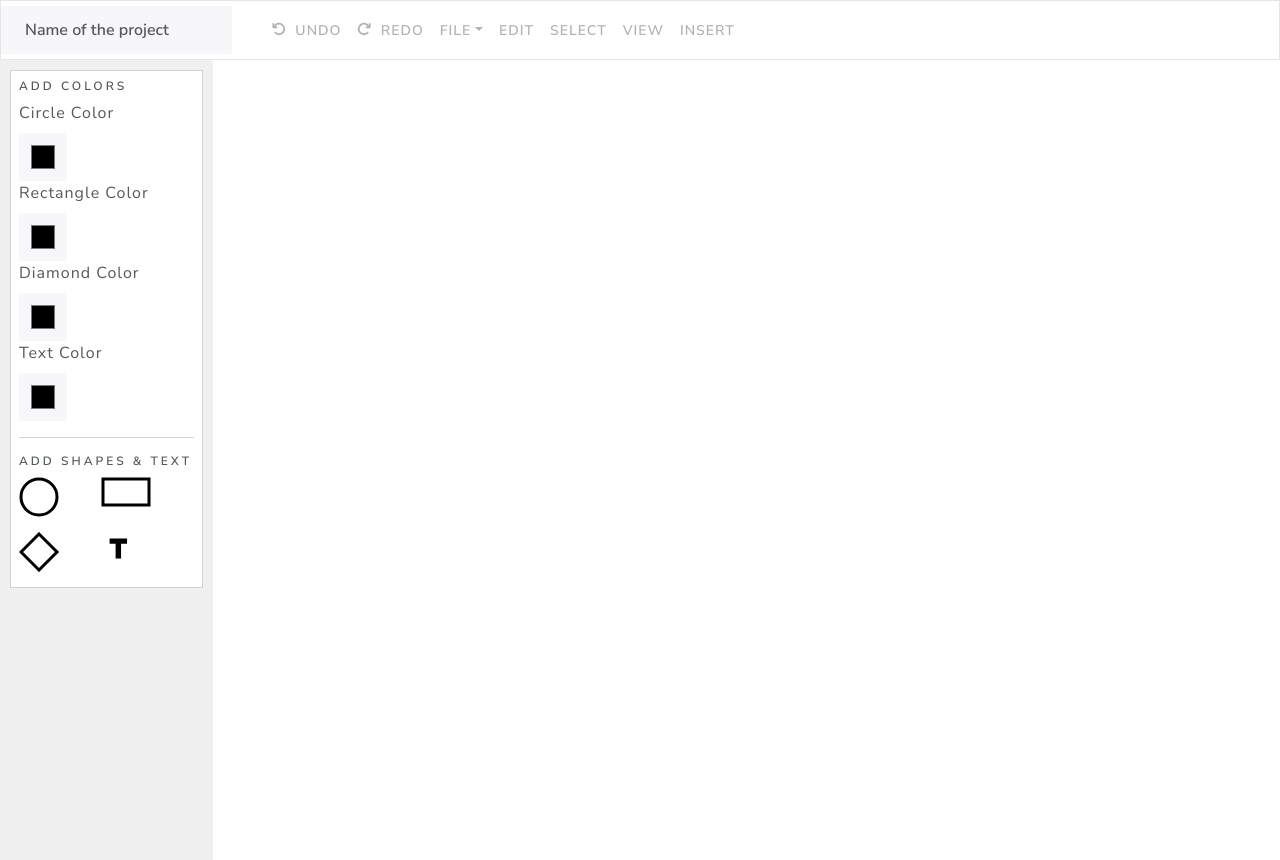
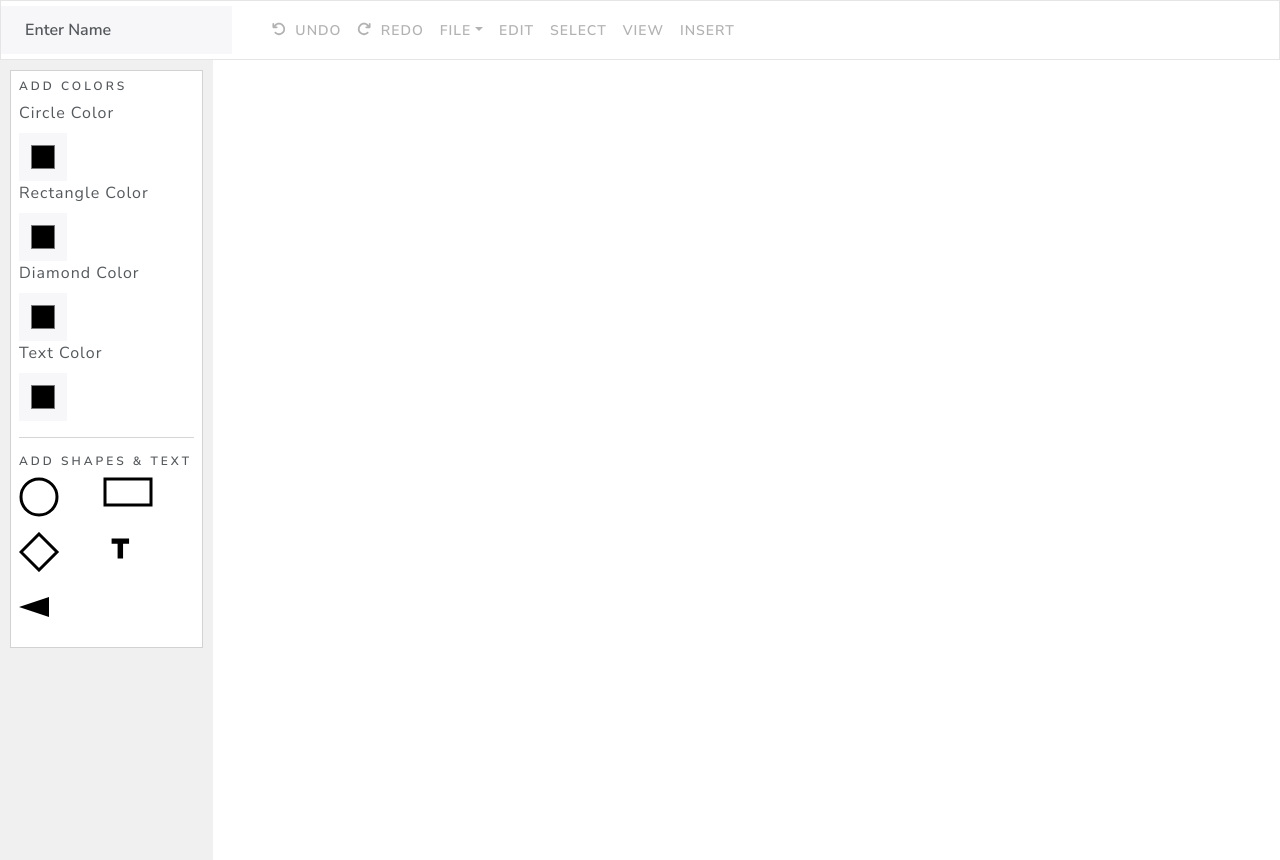
Before and after one commit to BRIGHTON-ASUMANI/canvas, a React (Create React App) app: page / in a window 1280 px wide. Shown: the top 860 px of the page. Built offline with nearby package versions, Linux system fonts and the light colour scheme.

Commit message:
add arrow shapes

```diff
--- a/src/App.js
+++ b/src/App.js
@@ -12,17 +12,18 @@ import {
 import {
   Stage, Layer, Text, Circle, Rect, RegularPolygon,
   Transformer,
+  Arrow,
 } from 'react-konva';
-import { FontAwesomeIcon } from '@fortawesome/react-fontawesome';
-import { faUndo, faRedo, faTrash } from '@fortawesome/free-solid-svg-icons';
 import './App.css';
+import Sidebar from './components/SideBar';
+import CustomNavbar from './components/Navbar';
 
 function App() {
   const stageRef = useRef(null);
   const layerRef = useRef(null);
   const [shapes, setShapes] = useState([]);
   const [selectedShapeIndex, setSelectedShapeIndex] = useState(null);
-  const [brandName, setBrandName] = useState('Name of the project');
+  const [brandName, setBrandName] = useState('Enter Name');
   const [undoStack, setUndoStack] = useState([]);
   const [redoStack, setRedoStack] = useState([]);
   const [circleColor, setCircleColor] = useState('red');
@@ -167,10 +168,10 @@ function App() {
       radius: 50,
       fill: 'transparent', // Inside color
       stroke: circleColor, // Border color
-      text: '', // Initialize text property
+      text: '',
       // strokeWidth: 3,
-      fillText: 'white', // Add fillText property
-      fontSize: 12, // Add fontSize property
+      fillText: 'white',
+      fontSize: 12,
       id: `circle${shapes.length + 1}`,
     };
     const action = { shape: circle, index: shapes.length };
@@ -190,7 +191,7 @@ function App() {
       fill: 'transparent', // Inside color
       stroke: rectangleColor, // Border color
       // strokeWidth: 3,
-      fontSize: 12, // Add fontSize property
+      fontSize: 12,
       id: `rect${shapes.length + 1}`,
 
     };
@@ -206,15 +207,15 @@ function App() {
       type: 'diamond',
       x: window.innerWidth / 2,
       y: window.innerHeight / 2,
-      sides: 4, // A diamond is essentially a square (4 sides)
+      sides: 4,
       radius: 50 * Math.sqrt(2), // Calculate radius based on side length for a regular polygon
       fill: 'transparent',
       stroke: diamondColor,
       // strokeWidth: 3,
-      rotation: 45, // Rotate the square to make it look like a diamond
-      text: '', // Initialize text property
-      fillText: 'white', // Add fillText property
-      fontSize: 12, // Add fontSize property
+      rotation: 45,
+      text: '',
+      fillText: 'white',
+      fontSize: 12,
       id: `diamond${shapes.length + 1}`,
     };
     const action = { shape: diamond, index: shapes.length };
@@ -224,12 +225,31 @@ function App() {
     setRedoStack([]);
   };
 
+  const addArrow = () => {
+    const arrow = {
+      type: 'arrow',
+      points: [100, 100, 200, 200], // Change points as needed
+      pointerLength: 10,
+      pointerWidth: 10,
+      fill: 'black',
+      stroke: 'black',
+      strokeWidth: 2,
+      draggable: true,
+      id: `arrow${shapes.length + 1}`,
+    };
+    const action = { shape: arrow, index: shapes.length };
+    setUndoStack([...undoStack, action]);
+    setShapes([...shapes, arrow]);
+    setSelectedId(arrow.id);
+    setRedoStack([]);
+  };
+
   const addText = () => {
     const text = {
       type: 'text',
       x: window.innerWidth / 2,
       y: window.innerHeight / 2,
-      text: 'Sample Text', // Default text
+      text: 'Sample Text',
       fill: textColor,
       fontSize: 18,
       draggable: true,
@@ -278,138 +298,31 @@ function App() {
 
   return (
     <div>
-      <Navbar
-        bg="light"
-        variant="
-light">
-        <Navbar.Brand>
-          <Form.Control
-            type="text"
-            placeholder="Enter brand name"
-            value={brandName}
-            onChange={(e) => setBrandName(e.target.value)}
-            style={{ fontWeight: 'bold', fontSize: '16px' }}
-          />
-        </Navbar.Brand>
-        <Nav>
-          <Nav.Link onClick={handleUndo}>
-            <FontAwesomeIcon icon={faUndo} />
-&nbsp;
-            Undo
-          </Nav.Link>
-          <Nav.Link onClick={handleRedo}>
-            <FontAwesomeIcon icon={faRedo} />
-&nbsp;
-            Redo
-          </Nav.Link>
-        </Nav>
-        <Nav className="mr-auto">
-          <Dropdown>
-            <Dropdown.Toggle as={Nav.Link} id="file-dropdown">
-              File
-            </Dropdown.Toggle>
-            <Dropdown.Menu>
-              <Dropdown.Item
-                variant="primary"
-                onClick={handleDownload}
-              >
-                Download Project
-              </Dropdown.Item>
-              <Dropdown.Item>test</Dropdown.Item>
-              <Dropdown.Item>test</Dropdown.Item>
-              <Dropdown.Item>test</Dropdown.Item>
-              <Dropdown.Item>test</Dropdown.Item>
-            </Dropdown.Menu>
-          </Dropdown>
-          <Nav.Link disabled>Edit</Nav.Link>
-          <Nav.Link disabled>Select</Nav.Link>
-          <Nav.Link disabled>View</Nav.Link>
-          <Nav.Link disabled>Insert</Nav.Link>
-        </Nav>
-      </Navbar>
+      <CustomNavbar
+        brandName={brandName}
+        setBrandName={setBrandName}
+        handleUndo={handleUndo}
+        handleRedo={handleRedo}
+        handleDownload={handleDownload}
+      />
       <Container fluid>
         <Row>
           <Col md={2} className="sidebar">
-            <Card className="px-2 pt-2">
-              <div>
-                <h6>Add Colors</h6>
-                <div className="shape-container">
-                  {/* Input for Circle Color */}
-                  <Form.Group controlId="circleColor">
-                    <Form.Label>Circle Color</Form.Label>
-                    <Form.Control
-                      type="color"
-                      value={circleColor}
-                      onChange={(e) => setCircleColor(e.target.value)}
-                    />
-                  </Form.Group>
-
-                  {/* Input for Rectangle Color */}
-                  <Form.Group controlId="rectangleColor">
-                    <Form.Label>Rectangle Color</Form.Label>
-                    <Form.Control
-                      type="color"
-                      value={rectangleColor}
-                      onChange={(e) => setRectangleColor(e.target.value)}
-                    />
-                  </Form.Group>
-
-                  {/* Input for Diamond Color */}
-                  <Form.Group controlId="diamondColor">
-                    <Form.Label>Diamond Color</Form.Label>
-                    <Form.Control
-                      type="color"
-                      value={diamondColor}
-                      onChange={(e) => setDiamondColor(e.target.value)}
-                    />
-                  </Form.Group>
-
-                  {/* Input for Text Color */}
-                  <Form.Group controlId="textColor">
-                    <Form.Label>Text Color</Form.Label>
-                    <Form.Control
-                      type="color"
-                      value={textColor}
-                      onChange={(e) => setTextColor(e.target.value)}
-                    />
-                  </Form.Group>
-                </div>
-              </div>
-              <hr />
-              {' '}
-              {/* Divider between color and shape sections */}
-              <div>
-                <h6>Add Shapes & Text</h6>
-                <div className="shape-container">
-                  {/* SVG Icons for adding shapes */}
-                  <div className="shape-icons">
-                    <svg width="40" height="40" onClick={addCircle}>
-                      <circle stroke="black" strokeWidth="3" fill="transparent" cx="20" cy="20" r="18" />
-                    </svg>
-                    <svg width="40" height="40" onClick={addRectangle}>
-                      <rect stroke="black" strokeWidth="3" fill="transparent" x="2" y="2" width="46" height="26" />
-                    </svg>
-                    <svg width="40" height="40" onClick={addDiamond}>
-                      <polygon stroke="black" strokeWidth="3" fill="transparent" rotate={90} points="20,2 38,20 20,38 2,20" />
-                    </svg>
-                    <svg width="50" height="50" onClick={addText}>
-                      <text stroke="black" strokeWidth="3" x="10" y="30" fontSize="24" fontWeight="bold">T</text>
-                    </svg>
-                  </div>
-
-                  {/* Delete shape button */}
-                  {/* <div className="delete-shape" onClick={() => handleDelete()}> */}
-                  {/* <span>Delete shape</span> */}
-                  {/* <FontAwesomeIcon
-                      icon={faTrash}
-                      size="5x"
-                      shake={selectedShapeIndex !== null}
-                      onClick={() => handleDelete()}
-                    /> */}
-                  {/* </div> */}
-                </div>
-              </div>
-            </Card>
+            <Sidebar
+              addCircle={addCircle}
+              addRectangle={addRectangle}
+              addDiamond={addDiamond}
+              addText={addText}
+              addArrow={addArrow}
+              circleColor={circleColor}
+              setCircleColor={setCircleColor}
+              rectangleColor={rectangleColor}
+              setRectangleColor={setRectangleColor}
+              diamondColor={diamondColor}
+              setDiamondColor={setDiamondColor}
+              textColor={textColor}
+              setTextColor={setTextColor}
+            />
           </Col>
 
           <Col md={10}>
@@ -465,6 +378,35 @@ light">
                             onTransformEnd={(e) => handleTransformEnd(index, e)}
                           />
                           )}
+                          {shape.type === 'arrow' && (
+                          <Arrow
+                            key={shape.id}
+                            {...shape}
+                            onClick={() => setSelectedId(shape.id)}
+                            onTap={() => setSelectedId(shape.id)}
+                            onDragStart={() => {
+                              // Add logic to update the selected shape index
+                              const selectedIndex = shapes.findIndex(
+                                (item) => item.id === shape.id,
+                              );
+                              setSelectedShapeIndex(selectedIndex);
+                            }}
+                            onDragEnd={(e) => {
+                              // Update the position of the arrow shape when drag ends
+                              const selectedIndex = shapes.findIndex(
+                                (item) => item.id === shape.id,
+                              );
+                              const newShapes = [...shapes];
+                              newShapes[selectedIndex] = {
+                                ...newShapes[selectedIndex],
+                                x: e.target.x(),
+                                y: e.target.y(),
+                              };
+                              setShapes(newShapes);
+                            }}
+                            draggable
+                          />
+                          )}
                           {selectedId === shape.id && (
                           <Transformer
                             ref={trRef}
--- a/src/components/Navbar.jsx
+++ b/src/components/Navbar.jsx
@@ -1,32 +1,64 @@
 /* eslint-disable react/prop-types */
 // Navbar.js
 import React from 'react';
-import { Navbar, Nav, Form } from 'react-bootstrap';
+import {
+  Navbar, Nav, Form, Dropdown,
+} from 'react-bootstrap';
+import { FontAwesomeIcon } from '@fortawesome/react-fontawesome';
+import { faUndo, faRedo } from '@fortawesome/free-solid-svg-icons';
 
 function CustomNavbar({
-  brandName, setBrandName, handleUndo, handleRedo, handleDelete,
+  brandName, setBrandName, handleUndo, handleRedo, handleDownload,
 }) {
   return (
-    <Navbar bg="light" variant="light">
+    <Navbar
+      bg="light"
+      variant="
+light"
+    >
       <Navbar.Brand>
         <Form.Control
           type="text"
           placeholder="Enter brand name"
           value={brandName}
           onChange={(e) => setBrandName(e.target.value)}
+          style={{ fontWeight: 'bold', fontSize: '16px' }}
         />
       </Navbar.Brand>
       <Nav>
-        <Nav.Link onClick={handleUndo}>Undo</Nav.Link>
-        <Nav.Link onClick={handleRedo}>Redo</Nav.Link>
-        <Nav.Link onClick={handleDelete}>Delete</Nav.Link>
+        <Nav.Link onClick={handleUndo}>
+          <FontAwesomeIcon icon={faUndo} />
+          &nbsp;
+          Undo
+        </Nav.Link>
+        <Nav.Link onClick={handleRedo}>
+          <FontAwesomeIcon icon={faRedo} />
+          &nbsp;
+          Redo
+        </Nav.Link>
       </Nav>
       <Nav className="mr-auto">
-        <Nav.Link>File</Nav.Link>
-        <Nav.Link>Edit</Nav.Link>
-        <Nav.Link>Select</Nav.Link>
-        <Nav.Link>View</Nav.Link>
-        <Nav.Link>Insert</Nav.Link>
+        <Dropdown>
+          <Dropdown.Toggle as={Nav.Link} id="file-dropdown">
+            File
+          </Dropdown.Toggle>
+          <Dropdown.Menu>
+            <Dropdown.Item
+              variant="primary"
+              onClick={handleDownload}
+            >
+              Download Project
+            </Dropdown.Item>
+            <Dropdown.Item>test</Dropdown.Item>
+            <Dropdown.Item>test</Dropdown.Item>
+            <Dropdown.Item>test</Dropdown.Item>
+            <Dropdown.Item>test</Dropdown.Item>
+          </Dropdown.Menu>
+        </Dropdown>
+        <Nav.Link disabled>Edit</Nav.Link>
+        <Nav.Link disabled>Select</Nav.Link>
+        <Nav.Link disabled>View</Nav.Link>
+        <Nav.Link disabled>Insert</Nav.Link>
       </Nav>
     </Navbar>
   );
--- a/src/components/SideBar.jsx
+++ b/src/components/SideBar.jsx
@@ -1,20 +1,106 @@
 /* eslint-disable react/prop-types */
 /* eslint-disable react/button-has-type */
-// Sidebar.js
 import React from 'react';
-import { Col, Button } from 'react-bootstrap';
+import { Form, Card } from 'react-bootstrap';
 
 function Sidebar({
-  addCircle, addRectangle, addDiamond, addText, handleDownload,
+  addCircle,
+  addRectangle,
+  addDiamond,
+  addText,
+  addArrow, // New prop for adding arrows
+  circleColor,
+  setCircleColor,
+  rectangleColor,
+  setRectangleColor,
+  diamondColor,
+  setDiamondColor,
+  textColor,
+  setTextColor,
 }) {
   return (
-    <Col md={2} style={{ backgroundColor: '#f0f0f0', padding: '10px' }}>
-      <button onClick={addCircle}>Add Circle</button>
-      <button onClick={addRectangle}>Add Rectangle</button>
-      <button onClick={addDiamond}>Add Diamond</button>
-      <button onClick={addText}>Add Text</button>
-      <Button variant="primary" onClick={handleDownload}>Download Screenshot</Button>
-    </Col>
+    <Card className="px-2 pt-2">
+      <div>
+        <h6>Add Colors</h6>
+        <div className="shape-container">
+          {/* Input for Circle Color */}
+          <Form.Group controlId="circleColor">
+            <Form.Label>Circle Color</Form.Label>
+            <Form.Control
+              type="color"
+              value={circleColor}
+              onChange={(e) => setCircleColor(e.target.value)}
+            />
+          </Form.Group>
+
+          {/* Input for Rectangle Color */}
+          <Form.Group controlId="rectangleColor">
+            <Form.Label>Rectangle Color</Form.Label>
+            <Form.Control
+              type="color"
+              value={rectangleColor}
+              onChange={(e) => setRectangleColor(e.target.value)}
+            />
+          </Form.Group>
+
+          {/* Input for Diamond Color */}
+          <Form.Group controlId="diamondColor">
+            <Form.Label>Diamond Color</Form.Label>
+            <Form.Control
+              type="color"
+              value={diamondColor}
+              onChange={(e) => setDiamondColor(e.target.value)}
+            />
+          </Form.Group>
+
+          {/* Input for Text Color */}
+          <Form.Group controlId="textColor">
+            <Form.Label>Text Color</Form.Label>
+            <Form.Control
+              type="color"
+              value={textColor}
+              onChange={(e) => setTextColor(e.target.value)}
+            />
+          </Form.Group>
+        </div>
+      </div>
+      <hr />
+      {/* Divider between color and shape sections */}
+      <div>
+        <h6>Add Shapes & Text</h6>
+        <div className="shape-container">
+          {/* SVG Icons for adding shapes */}
+          <div className="shape-icons">
+            <svg width="40" height="40" onClick={addCircle}>
+              <circle stroke="black" strokeWidth="3" fill="transparent" cx="20" cy="20" r="18" />
+            </svg>
+            <svg width="40" height="40" onClick={addRectangle}>
+              <rect stroke="black" strokeWidth="3" fill="transparent" x="2" y="2" width="46" height="26" />
+            </svg>
+            <svg width="40" height="40" onClick={addDiamond}>
+              <polygon stroke="black" strokeWidth="3" fill="transparent" rotate={90} points="20,2 38,20 20,38 2,20" />
+            </svg>
+            <svg width="50" height="50" onClick={addText}>
+              <text stroke="black" strokeWidth="3" x="10" y="30" fontSize="24" fontWeight="bold">T</text>
+            </svg>
+            <svg width="50" height="50" onClick={addArrow}>
+              <polygon points="0,20 30,10 30,30" fill="black" />
+            </svg>
+          </div>
+
+          {/* Delete shape button */}
+          {/* <div className="delete-shape" onClick={() => handleDelete()}> */}
+          {/* <span>Delete shape</span> */}
+          {/* <FontAwesomeIcon
+            icon={faTrash}
+            size="5x"
+            shake={selectedShapeIndex !== null}
+            onClick={() => handleDelete()}
+          /> */}
+          {/* </div> */}
+        </div>
+      </div>
+    </Card>
   );
 }
 
```
